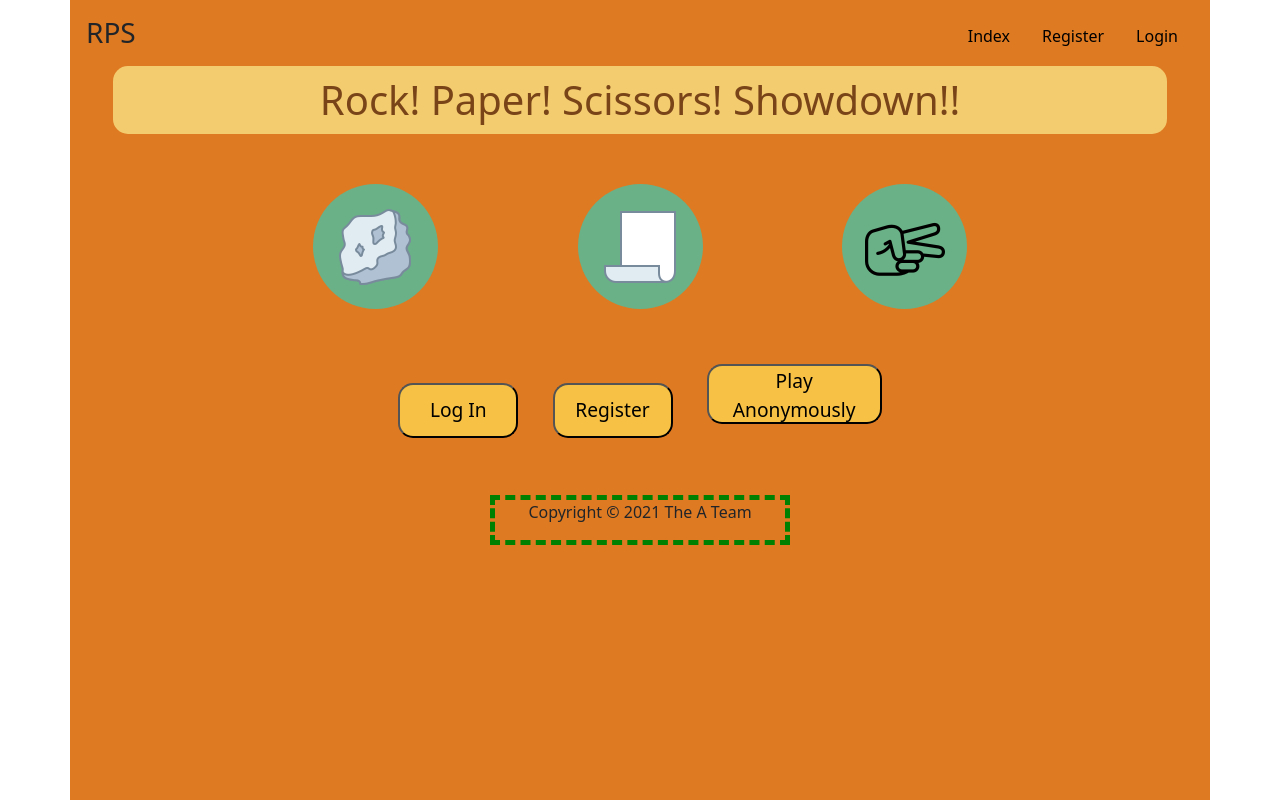
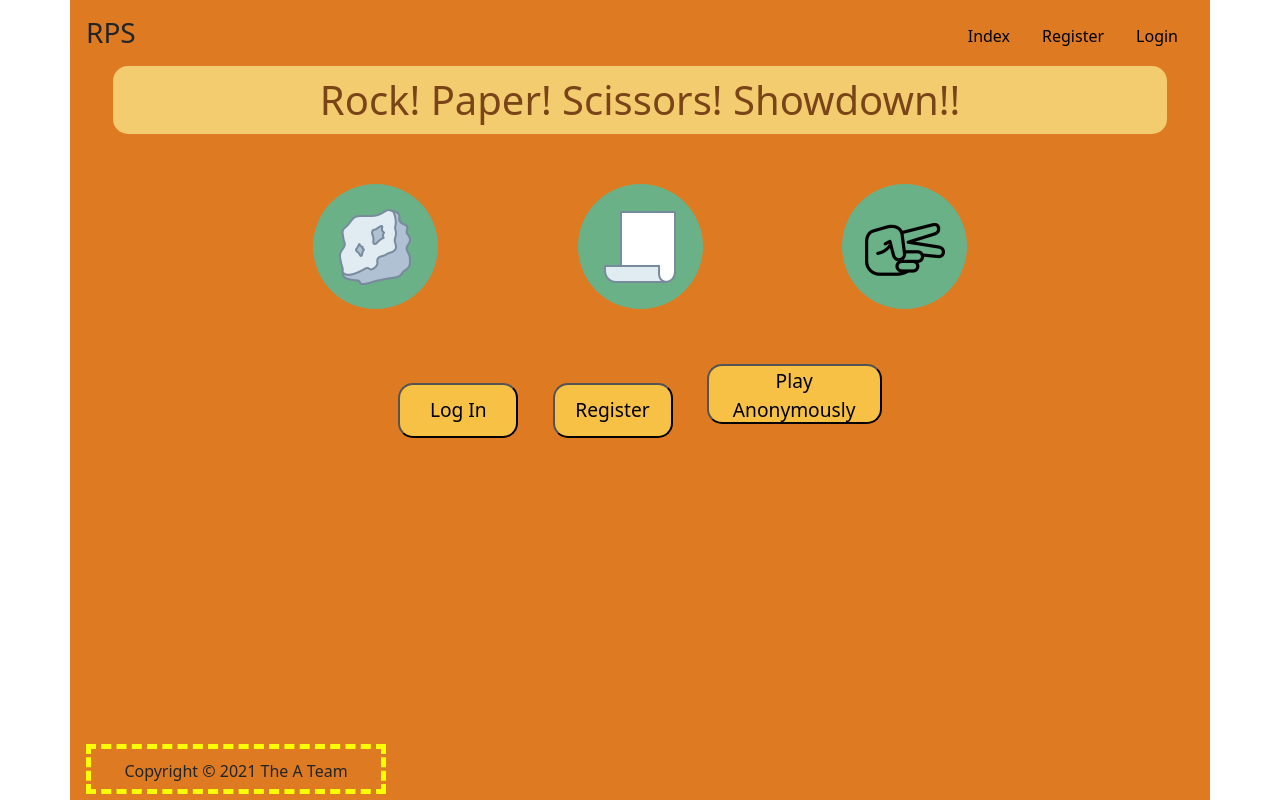
Before and after one commit to calvh/mlh-final-project, a Flask app: page / in a window 1280 px wide. Run offline with Flask 2, Linux system fonts and the light colour scheme.

Commit message:
Fix copyright location

```diff
--- a/flask/app/static/styles/index.css
+++ b/flask/app/static/styles/index.css
@@ -11,12 +11,14 @@ h1 {
 }
 
 .mt-auto {
+  padding: 10px;
   text-align: center;
-  border: 5px solid green;
+  border: 5px solid yellow;
   border-style: dashed;
   width: 300px;
   height: 50px;
-  margin: auto;
+  position: relative;
+  top: 10px;
 }
 .flex-container {
   display: flex;
```
